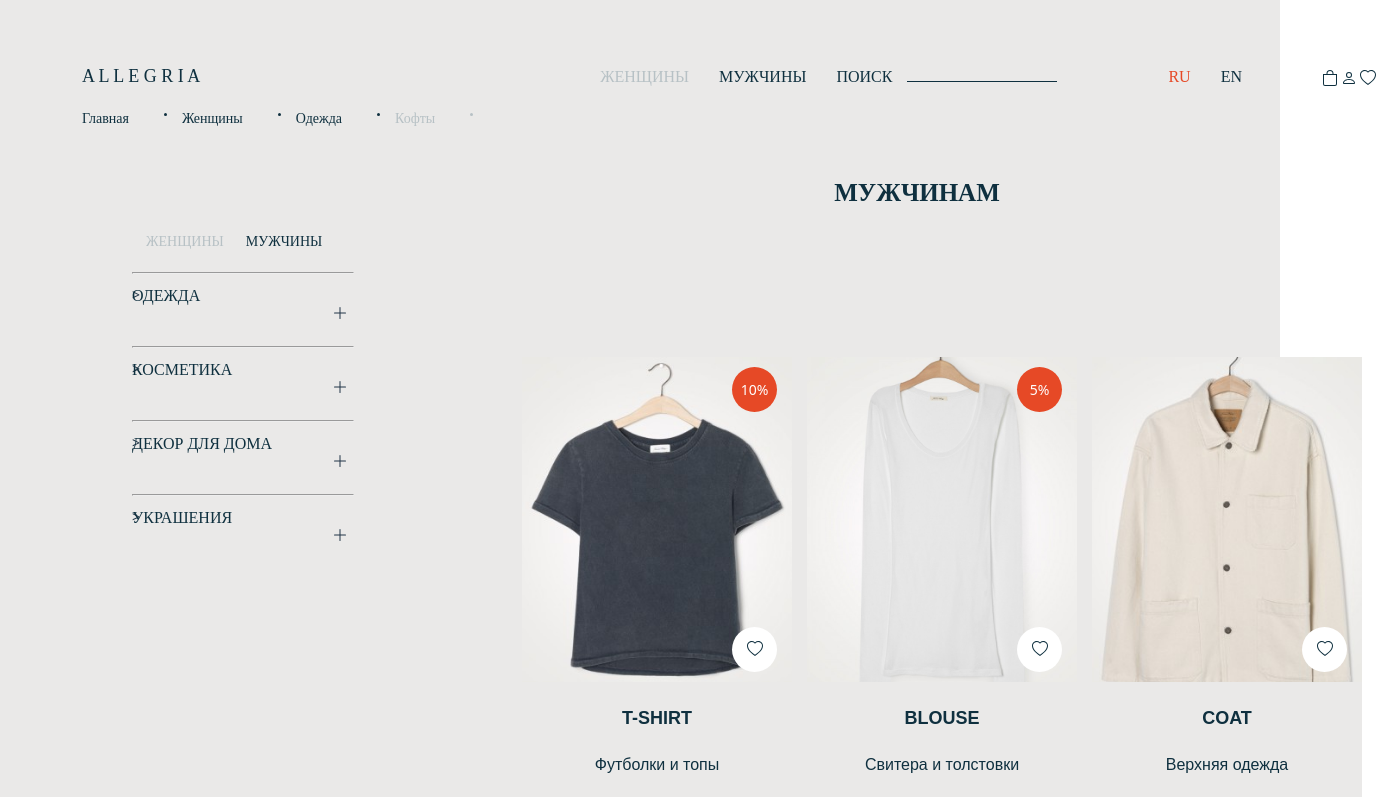
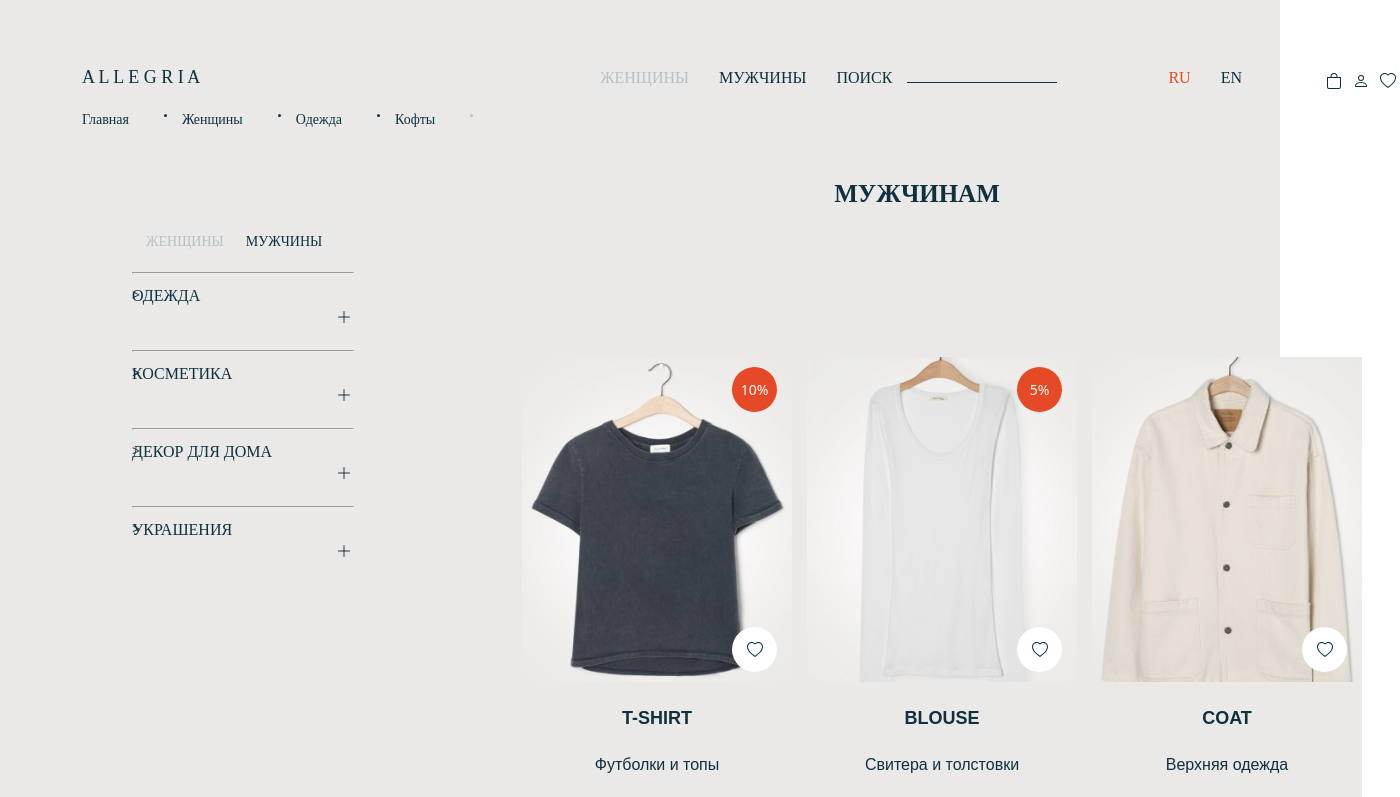
Before and after one commit to wwqwsff/shop, a Vue app: page /menCatalog in a window 1280 px wide. Shown: the top 797 px of the page, 1400 px wide, since content can reach past the window. Built offline with nearby package versions, Linux system fonts and the light colour scheme; the HTML template or start-up script is replaced by a standard one.

Commit message:
add hover

```diff
--- a/src/components/BaseButton.vue
+++ b/src/components/BaseButton.vue
@@ -89,6 +89,16 @@ const handleClick = () => {
 .small-size{
   font-size: 14px !important;
 }
+.normal-size{
+  font-size: 16px !important;
+}
+.normal-size:hover{
+  color: #555555 !important;
+}
+.small-size:hover{
+  color: #9da5a8 !important;
+}
+
 .grey{
   color: #B7C1C5 !important;
 }
@@ -112,6 +122,9 @@ const handleClick = () => {
 .orang {
   color:#E64926 !important;
 }
+.orang:hover{
+  color: #831800 !important;
+}
 .black {
   background-color: #000000!important;
 }
@@ -129,4 +142,12 @@ const handleClick = () => {
   text-align: center;
 
 }
+.dilivery:hover{
+  width: 250px;
+  height: 50px;
+  text-align: center;
+  background-color: #364d58;
+
+}
+
 </style>
--- a/src/components/BasketProduct.vue
+++ b/src/components/BasketProduct.vue
@@ -46,9 +46,9 @@ const removeItem = () => {
             <Title :text="`${product.price} руб`" size="size16" color="dark-blue"/>
 
             <div class="quantity-control">
-              <BaseButton @click="decreaseQuantity" text="-" size="small" />
+              <BaseButton class="quantity-control-btn" @click="decreaseQuantity" text="-" size="small" />
               <span class="quantity">{{ product.quantity }}</span>
-              <BaseButton @click="increaseQuantity" text="+" size="small" />
+              <BaseButton class="quantity-control-btn" @click="increaseQuantity" text="+" size="small" />
             </div>
         </div>
            <div class="actions">
@@ -60,6 +60,23 @@ const removeItem = () => {
 </template>
 
 <style scoped>
+.quantity-control-btn {
+  transition: all 0.2s ease;
+  position: relative;
+}
+
+.quantity-control-btn:hover {
+  transform: translateY(-1px);
+}
+
+.quantity-control-btn:active {
+  box-shadow:
+    0 4px 8px rgba(0, 0, 0, 0.1),
+    0 2px 4px rgba(0, 0, 0, 0.08),
+    inset 0 1px 2px rgba(0, 0, 0, 0.05);
+  transform: translateY(1px);
+}
+
 .remove-button{
    border: none;
 
--- a/src/components/Header.vue
+++ b/src/components/Header.vue
@@ -42,6 +42,7 @@ const handleLanguageClick = (language: Language) => {
         :text="categories.women.text"
         :is-active="activeCategory === 'women'"
         @click="handleCategoryClick('women')"
+        size="normal-size"
 
       />
       </RouterLink>
@@ -50,6 +51,7 @@ const handleLanguageClick = (language: Language) => {
         :text="categories.men.text"
         :is-active="activeCategory === 'men'"
         @click="handleCategoryClick('men')"
+        size="normal-size"
       />
       </RouterLink>
 
@@ -64,6 +66,7 @@ const handleLanguageClick = (language: Language) => {
         :text="language.text"
         :is-active-orange="activeLanguage === key"
         @click="handleLanguageClick(key)"
+        size="normal-size"
 
       />
       <div class="icon">
@@ -98,7 +101,7 @@ const handleLanguageClick = (language: Language) => {
     class="header__down--info-grey"
     text="Кофты"
     size="small-size"
-    color="grey"
+
     />
   </div>
 
--- a/src/components/Input.vue
+++ b/src/components/Input.vue
@@ -66,9 +66,8 @@ const updateValue = (event) => {
       </div>
 </template>
 <style scoped>
-.serch__input:hover{
-  border-bottom: 1.5px solid #0f303f;
-
+.serch__text:hover{
+  color: #686868;
 }
 .serch {
   display: flex;
--- a/src/components/SidebarElements.vue
+++ b/src/components/SidebarElements.vue
@@ -68,7 +68,7 @@ watch(
   margin-bottom: 10px;
 }
 .svg {
-  padding-left: 200px;
+  margin-left: 200px;
 }
 .text{
   color: #0f303f;
--- a/src/components/Svg.vue
+++ b/src/components/Svg.vue
@@ -36,6 +36,7 @@ const icons = {
 </script>
 
 <template>
+  <div class="icon-wrapper">
     <svg
       xmlns="http://www.w3.org/2000/svg"
       :width="size"
@@ -52,10 +53,123 @@ const icons = {
         :stroke-width="strokeWidth"
       />
     </svg>
+  </div>
 </template>
 
 <style scoped>
+.icon-wrapper {
+  display: inline-flex;
+  align-items: center;
+  justify-content: center;
+  border-radius: 50%;
+  padding: 4px;
+  transition: all 0.3s cubic-bezier(0.25, 0.8, 0.25, 1);
+  cursor: pointer;
+  position: relative;
+  overflow: hidden;
+}
+
+.icon-wrapper::before {
+  content: '';
+  position: absolute;
+  top: 0;
+  left: 0;
+  right: 0;
+  bottom: 0;
+  background: currentColor;
+  border-radius: 50%;
+  opacity: 0;
+  transition: opacity 0.3s ease;
+  z-index: 0;
+}
+
+.icon-wrapper:hover::before {
+  opacity: 0.1;
+}
+
 svg {
   display: inline-block;
+  transition: all 0.3s cubic-bezier(0.25, 0.8, 0.25, 1);
+  z-index: 1;
+  position: relative;
+}
+
+
+.icon-wrapper:hover svg {
+  transform: scale(1.15);
+  filter: brightness(1.2);
+}
+
+
+.bi-plus:hover,
+.bib-dash:hover,
+.bib-cross:hover {
+  animation: pulse 0.6s ease-in-out;
+}
+
+
+.bi-heart:hover,
+.bi-heartFill:hover {
+  transform: scale(1.2);
+  color: #ff4757;
+}
+
+.bi-heartFill {
+  transition: color 0.3s ease;
+}
+
+.bi-heartFill:hover {
+  filter: drop-shadow(0 0 4px rgba(255, 71, 87, 0.4));
+}
+
+
+.bi-bag:hover {
+  color: #2ed573;
+  transform: translateY(-2px);
+}
+
+.bi-person:hover {
+  color: #3742fa;
+  transform: rotate(5deg);
+}
+
+
+.bi-message:hover {
+  color: #1e90ff;
+  animation: bounce 0.5s ease;
+}
+
+
+.bi-cross:hover {
+  color: #ff6b81;
+  transform: rotate(90deg);
+}
+
+
+@keyframes pulse {
+  0% {
+    transform: scale(1);
+  }
+  50% {
+    transform: scale(1.25);
+  }
+  100% {
+    transform: scale(1.15);
+  }
+}
+
+
+@keyframes bounce {
+  0%, 100% {
+    transform: translateY(0);
+  }
+  50% {
+    transform: translateY(-3px);
+  }
+}
+
+.icon-wrapper:active svg {
+  transform: scale(0.9);
+  transition: transform 0.1s ease;
 }
 </style>
--- a/src/components/Title.vue
+++ b/src/components/Title.vue
@@ -57,6 +57,9 @@ const props = defineProps({
 .grey{
   color:#B7C1C5;
 }
+.grey:hover{
+  color:#868e91;
+}
 .white{
   color: #EAE9E8;
 }
--- a/src/router.ts
+++ b/src/router.ts
@@ -17,7 +17,7 @@ import {
 Basket,
 Product
 } from './views'
-import path from 'path'
+
 
 const routes = [
   {
--- a/src/views/Basket.vue
+++ b/src/views/Basket.vue
@@ -306,6 +306,7 @@ const toOrderProduct = () => {
     margin: 0 !important;
 }
 
+
 .container-pay {
     display: flex;
     flex-direction: column;
```
Lines whose indentation alone changed are shown as unchanged.
